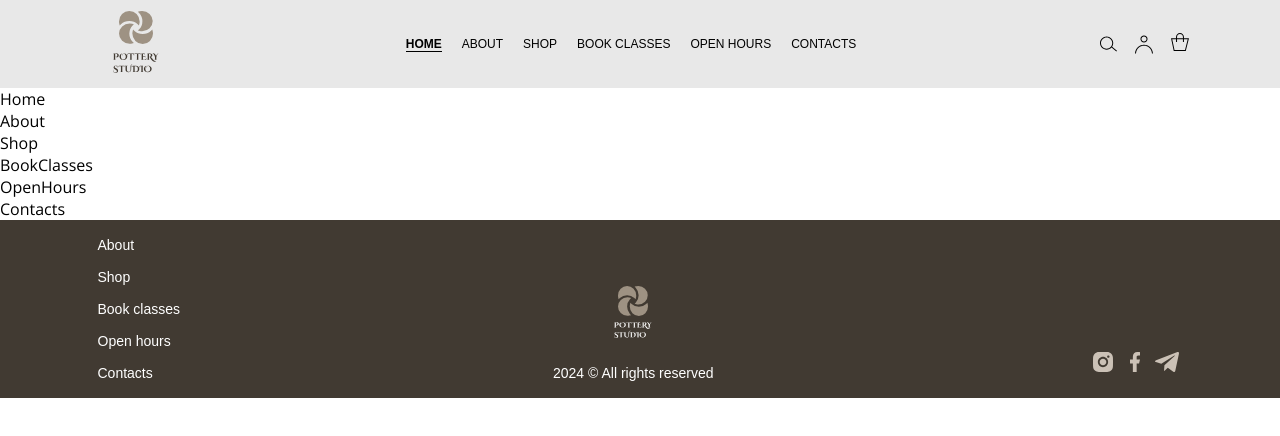
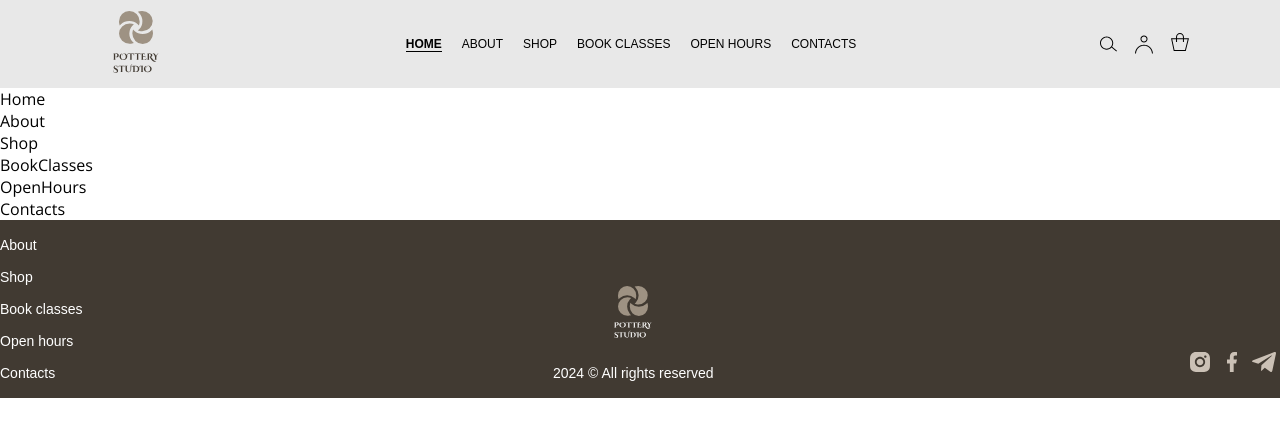
Before and after one commit to Peschernuy/pottery_studio, a React (Vite) app: page / in a window 1280 px wide. Shown: the top 436 px of the page. Built offline with nearby package versions, Linux system fonts and the light colour scheme; a web font is replaced by a local one.

Commit message:
create footer

```diff
--- a/src/components/Footer/footer.scss
+++ b/src/components/Footer/footer.scss
@@ -1,14 +1,16 @@
+@import '../../styles/variables';
+
 .footer {
     padding: 0;
     margin: 0;
     width: 100%;
     height: 178px;
-    background-color: #413a32;
+    background-color: $brown;
     display: flex;
     align-items: center;
 
     .footer__content {
-        width: 1085px;
+        width: $desktop-width;
         height: 146px;
         margin: 0 auto;
         display: flex;
```
